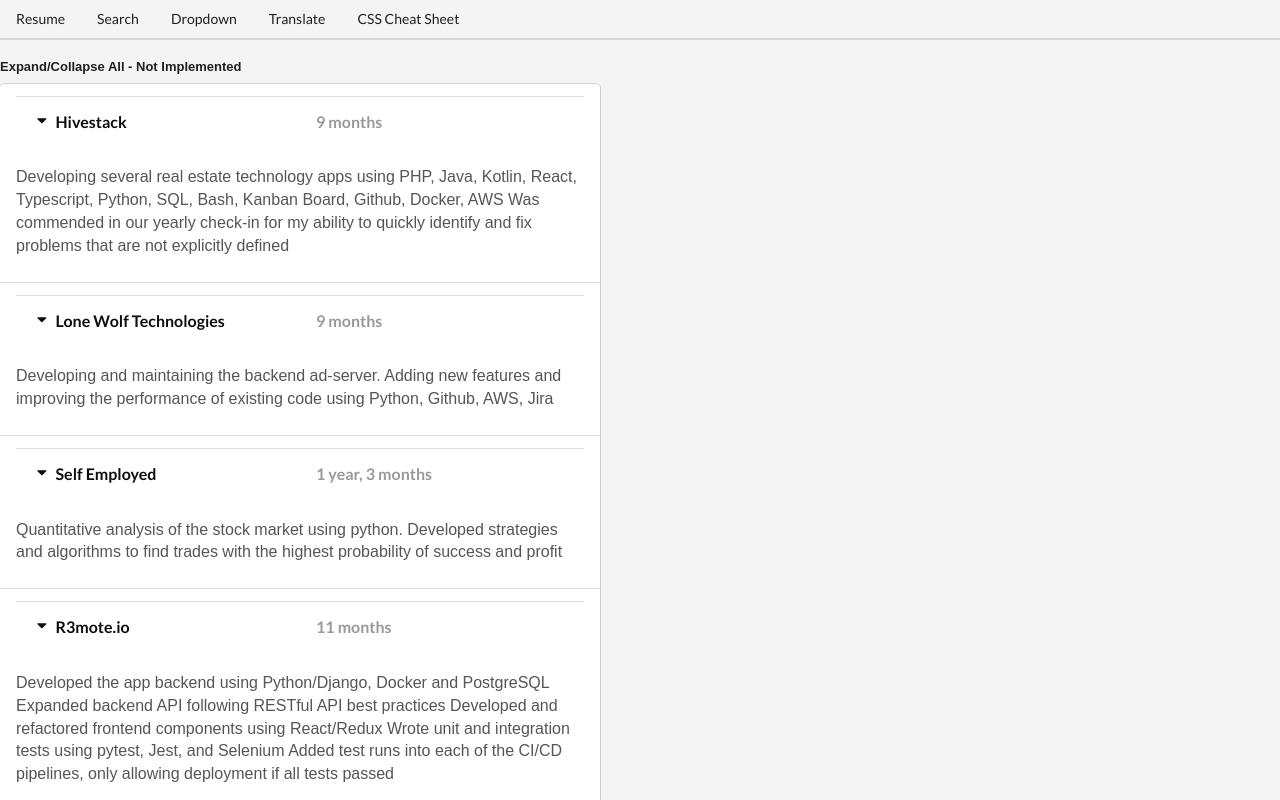
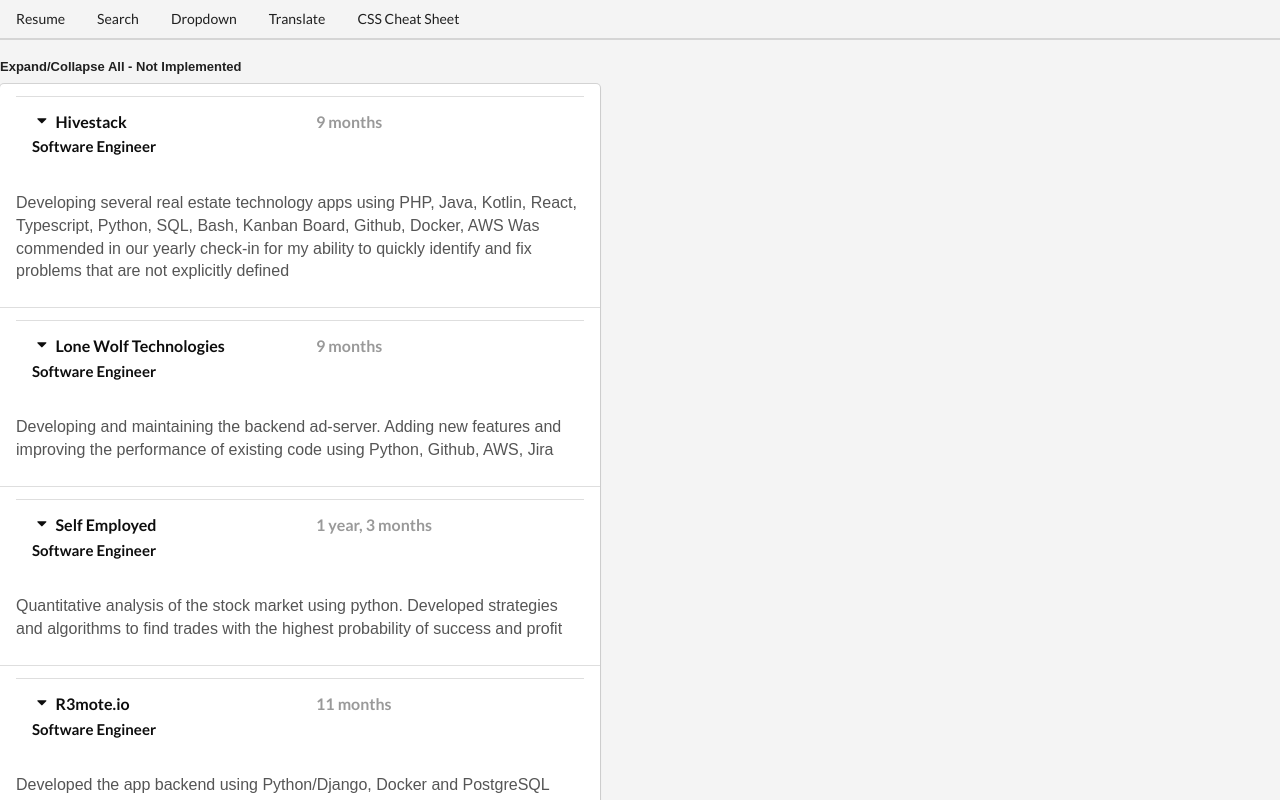
Before and after one commit to johnmiko/portfolio_frontend, a React (Create React App) app: page / in a window 1280 px wide. Shown: the top 800 px of the page. Built offline with nearby package versions, Linux system fonts and the light colour scheme.

Commit message:
add in job title

```diff
--- a/src/components/Resume.js
+++ b/src/components/Resume.js
@@ -51,21 +51,21 @@
   },
   {
     company: "MEDAL Labs",
-    title: "Software Engineering Student",
+    title: "Software Engineer",
     startDate: new Date(2016, 3),
     endDate: new Date(2016, 6),
     content: `Built an app to convert accelerometer data of an inclinometer into displacement algorithms and display it in a live GUI using SIMULINK, MATLAB and GUIDE`,
   },
   {
-    company: "Software Engineering Intern",
-    title: "ABB",
+    company: "ABB",
+    title: "Software Engineer",
     startDate: new Date(2014, 5),
     endDate: new Date(2015, 5),
     content: `Created a unit-testing framework for an electro-magnetic solver using Python`,
   },
   {
     company: "Universal Pegasus International",
-    title: "Software Engineering Student",
+    title: "Software Engineer - Student",
     startDate: new Date(2013, 3),
     endDate: new Date(2013, 8),
     content: `Improved accuracy of cost estimates by creating a set of excel spreadsheets linked together with VBA`,
@@ -151,6 +151,7 @@
           <div className={`title ${active}`} style={{width: '100%', display: "inline-block"}} onClick={() => onTitleClick(index)}>
             <i className="dropdown icon"></i>
             {item.company}
+            <div className='jobTitle' style={{fontSize: '15px'}}>{item.title}</div>
           </div>
           <div className='title' style={{width: '100%', textAlign: 'right'}}>{dateThing}</div>
         </div>
--- a/src/components/resume.css
+++ b/src/components/resume.css
@@ -5,3 +5,10 @@
   margin-right: 0;
   /* width: '100%'; */
 }
+
+.jobTitle{
+  margin-top: 0;
+  margin-left: 30;
+  border: 5;
+  font-size: '2px';
+}
```
